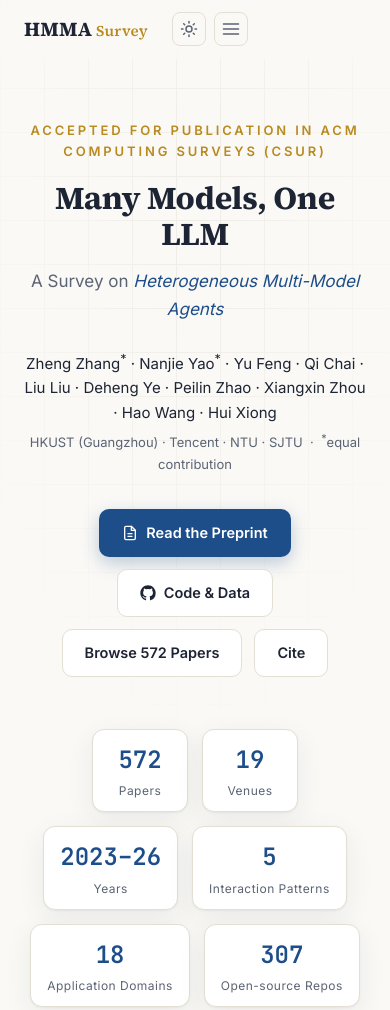
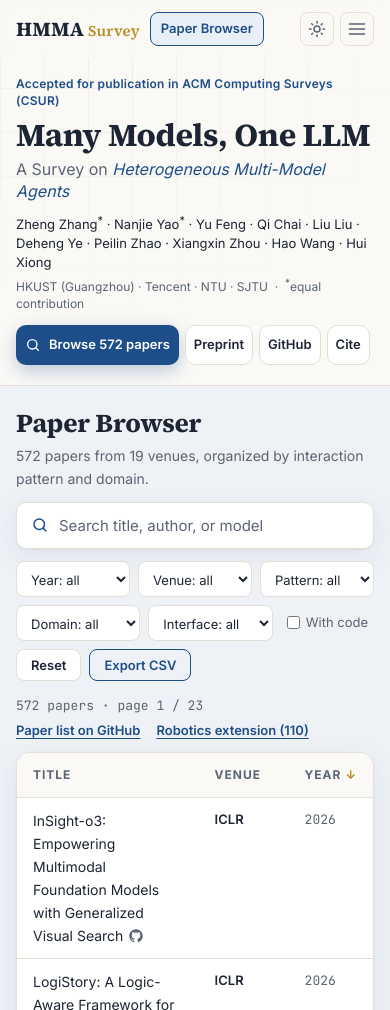
Before and after one commit to 3DAgentWorld/awesome_hmma_agent, a plain HTML site: page docs/index.html in a window 390 px wide. Shown: the top 1010 px of the page. Drawn offline with nearby package versions, Linux system fonts and the light colour scheme.

Commit message:
Make the HMMA paper browser the primary entry point

```diff
--- a/docs/assets/app.js
+++ b/docs/assets/app.js
@@ -74,15 +74,19 @@
   window.addEventListener('scroll', function () {
     nav.classList.toggle('scrolled', window.scrollY > 8);
   }, { passive: true });
-  $('#navBurger').addEventListener('click', function () {
-    $('#navLinks').classList.toggle('open');
+  var navBurger = $('#navBurger');
+  var navLinks = $('#navLinks');
+  navBurger.addEventListener('click', function () {
+    navBurger.setAttribute('aria-expanded', navLinks.classList.toggle('open'));
   });
-  $$('#navLinks a').forEach(function (a) {
-    a.addEventListener('click', function () { $('#navLinks').classList.remove('open'); });
+  var navAnchors = $$('.nav-browser, #navLinks a');
+  navAnchors.forEach(function (a) {
+    a.addEventListener('click', function () {
+      navLinks.classList.remove('open');
+      navBurger.setAttribute('aria-expanded', 'false');
+    });
   });
 
-  var sectionIds = ['overview', 'taxonomy', 'trends', 'architecture', 'browser', 'pipeline', 'citation'];
-  var navAnchors = $$('#navLinks a');
   var spy = new IntersectionObserver(function (entries) {
     entries.forEach(function (en) {
       if (!en.isIntersecting) return;
@@ -91,7 +95,7 @@
       });
     });
   }, { rootMargin: '-30% 0px -60% 0px' });
-  sectionIds.forEach(function (id) { var el = document.getElementById(id); if (el) spy.observe(el); });
+  navAnchors.forEach(function (a) { spy.observe($(a.getAttribute('href'))); });
 
   /* ---------- counters & reveal ---------- */
   var counterObs = new IntersectionObserver(function (entries) {
@@ -116,7 +120,7 @@
       if (en.isIntersecting) { en.target.classList.add('visible'); revealObs.unobserve(en.target); }
     });
   }, { threshold: 0.08 });
-  $$('.section, .chart-card, .pstep').forEach(function (el) {
+  $$('.section:not(.browser-section), .chart-card, .pstep').forEach(function (el) {
     el.classList.add('reveal'); revealObs.observe(el);
   });
 
@@ -355,7 +359,11 @@
       }]
     });
   }
-  buildCharts();
+  if (typeof echarts === 'undefined') {
+    $('#chartLibrary').addEventListener('load', buildCharts, { once: true });
+  } else {
+    buildCharts();
+  }
 
   var resizeTimer;
   window.addEventListener('resize', function () {
--- a/docs/assets/style.css
+++ b/docs/assets/style.css
@@ -9,6 +9,7 @@
   --muted: #5b6474;
   --line: #e3dfd4;
   --accent: #1d4e89;
+  --on-accent: #fff;
   --accent-soft: #e8eff7;
   --gold: #b98a1d;
   --shadow: 0 1px 2px rgba(29, 36, 51, .05), 0 8px 28px rgba(29, 36, 51, .07);
@@ -28,6 +29,7 @@ html[data-theme="dark"] {
   --muted: #98a2b3;
   --line: #2a3342;
   --accent: #6ea8e1;
+  --on-accent: #10141b;
   --accent-soft: #1f2c3d;
   --gold: #d8b34a;
   --shadow: 0 1px 2px rgba(0, 0, 0, .3), 0 10px 30px rgba(0, 0, 0, .35);
@@ -61,9 +63,15 @@ body {
 }
 .nav-brand {
   font-family: "Source Serif 4", serif; font-weight: 700; font-size: 20px;
-  color: var(--ink); text-decoration: none; letter-spacing: .2px;
+  color: var(--ink); text-decoration: none; letter-spacing: .2px; white-space: nowrap;
 }
 .nav-brand-sub { color: var(--gold); font-weight: 600; margin-left: 4px; font-size: 15px; }
+.nav-browser {
+  padding: 5px 10px; border: 1px solid var(--line); border-radius: 8px;
+  background: var(--card); color: var(--accent);
+  font-size: 13px; font-weight: 600; text-decoration: none; white-space: nowrap;
+}
+.nav-browser:hover, .nav-browser.active { background: var(--accent-soft); border-color: var(--accent); }
 .nav-links { display: flex; gap: 4px; margin-left: auto; }
 .nav-links a {
   color: var(--muted); text-decoration: none; font-size: 14px; font-weight: 500;
@@ -86,7 +94,7 @@ html[data-theme="dark"] .icon-sun { display: none; }
 /* ---------- hero ---------- */
 .hero {
   position: relative; overflow: hidden;
-  padding: 150px 0 84px;
+  padding: 96px 0 36px;
   border-bottom: 1px solid var(--line);
 }
 .hero-grid-bg {
@@ -95,24 +103,25 @@ html[data-theme="dark"] .icon-sun { display: none; }
     linear-gradient(var(--line) 1px, transparent 1px),
     linear-gradient(90deg, var(--line) 1px, transparent 1px);
   background-size: 44px 44px;
-  mask-image: radial-gradient(ellipse 90% 70% at 50% 20%, black 0%, transparent 70%);
+  mask-image: radial-gradient(ellipse 90% 85% at 30% 15%, black 0%, transparent 78%);
   opacity: .5;
 }
-.hero-inner { position: relative; text-align: center; }
+.hero-inner { position: relative; }
 .hero-kicker {
-  font-size: 13px; font-weight: 600; letter-spacing: .22em; text-transform: uppercase;
-  color: var(--gold); margin-bottom: 18px;
+  font-size: 13px; font-weight: 600; letter-spacing: .02em;
+  color: var(--accent); margin-bottom: 10px;
 }
 .hero-title {
   font-family: "Source Serif 4", serif; font-weight: 700;
   font-size: clamp(32px, 5.2vw, 54px); line-height: 1.12; letter-spacing: -.01em;
-  max-width: 880px; margin: 0 auto 14px;
+  max-width: 880px; margin: 0 0 6px;
 }
-.hero-subtitle { font-size: clamp(17px, 2.4vw, 22px); color: var(--muted); margin-bottom: 26px; }
+.hero-subtitle { font-size: clamp(17px, 2.4vw, 22px); color: var(--muted); margin-bottom: 14px; line-height: 1.35; }
 .hero-subtitle em { color: var(--accent); font-style: italic; }
 .hero-authors { font-size: 15px; color: var(--ink); margin-bottom: 4px; }
-.hero-venue { font-size: 13px; color: var(--muted); margin-bottom: 34px; }
-.hero-buttons { display: flex; gap: 12px; justify-content: center; flex-wrap: wrap; margin-bottom: 52px; }
+.hero-venue { font-size: 13px; color: var(--muted); margin-bottom: 18px; }
+.hero-buttons { display: flex; gap: 8px; flex-wrap: wrap; }
+.hero-buttons .btn { padding: 8px 14px; }
 
 .btn {
   display: inline-flex; align-items: center; gap: 8px;
@@ -122,15 +131,15 @@ html[data-theme="dark"] .icon-sun { display: none; }
   font-family: inherit;
 }
 .btn:active { transform: translateY(1px); }
-.btn-primary { background: var(--accent); color: #fff; box-shadow: 0 6px 18px rgba(29, 78, 137, .28); }
+.btn-primary { background: var(--accent); color: var(--on-accent); box-shadow: 0 6px 18px rgba(29, 78, 137, .28); }
 .btn-primary:hover { box-shadow: 0 8px 24px rgba(29, 78, 137, .4); }
 .btn-ghost { border-color: var(--line); color: var(--ink); background: var(--card); }
 .btn-ghost:hover { border-color: var(--accent); color: var(--accent); }
 .btn-outline { border-color: var(--accent); color: var(--accent); background: transparent; }
-.btn-outline:hover { background: var(--accent); color: #fff; }
+.btn-outline:hover { background: var(--accent); color: var(--on-accent); }
 .btn-small { padding: 7px 14px; font-size: 13px; border-radius: 8px; }
 
-.stat-chips { display: flex; gap: 14px; justify-content: center; flex-wrap: wrap; }
+.stat-chips { display: flex; gap: 14px; justify-content: center; flex-wrap: wrap; margin-top: 28px; }
 .chip {
   background: var(--card); border: 1px solid var(--line); border-radius: 12px;
   padding: 14px 22px; min-width: 118px; box-shadow: var(--shadow);
@@ -142,7 +151,7 @@ html[data-theme="dark"] .icon-sun { display: none; }
 .chip-label { font-size: 12px; color: var(--muted); letter-spacing: .04em; }
 
 /* ---------- sections ---------- */
-.section { padding: 88px 0; }
+.section { padding: 88px 0; scroll-margin-top: 58px; }
 .section-alt { background: var(--bg-alt); border-block: 1px solid var(--line); }
 .section-title {
   font-family: "Source Serif 4", serif; font-size: clamp(26px, 3.4vw, 34px);
@@ -235,17 +244,33 @@ html[data-theme="dark"] .icon-sun { display: none; }
 .chart-tall { height: 560px; }
 
 /* browser */
+.browser-section {
+  padding: 32px 0 48px;
+  background: color-mix(in srgb, var(--accent-soft) 66%, var(--bg));
+  border-bottom: 1px solid var(--line);
+}
+.browser-header { margin-bottom: 16px; }
+.browser-header .section-title { margin: 0 0 5px; line-height: 1.2; }
+.browser-header .section-title::after { display: none; }
+.browser-summary { color: var(--muted); font-size: 14px; }
+.browser-links { display: flex; flex-wrap: wrap; gap: 6px 16px; }
+.browser-links a {
+  color: var(--accent); font-size: 13px; font-weight: 600;
+  text-underline-offset: 3px;
+}
 .browser-controls { margin-bottom: 14px; }
 .search-wrap {
   display: flex; align-items: center; gap: 10px;
   background: var(--card); border: 1px solid var(--line); border-radius: 10px;
   padding: 0 14px; margin-bottom: 12px; box-shadow: var(--shadow);
 }
-.search-wrap svg { color: var(--muted); flex-shrink: 0; }
+.search-wrap:focus-within { outline: 2px solid var(--accent); outline-offset: 2px; }
+.search-wrap svg { color: var(--accent); flex-shrink: 0; }
 .search-wrap input {
-  flex: 1; border: none; outline: none; background: none;
+  flex: 1; min-width: 0; border: none; outline: none; background: none;
   padding: 13px 0; font-size: 15px; color: var(--ink); font-family: inherit;
 }
+.search-wrap input::placeholder { color: var(--muted); opacity: 1; }
 .filter-row { display: flex; gap: 8px; flex-wrap: wrap; }
 .filter-select {
   background: var(--card); border: 1px solid var(--line); color: var(--ink);
@@ -264,7 +289,11 @@ html[data-theme="dark"] .icon-sun { display: none; }
   display: inline-flex; transition: color .15s;
 }
 .code-icon:hover { color: var(--ink); }
-.browser-meta { font-size: 13px; color: var(--muted); margin-bottom: 10px; font-family: "JetBrains Mono", monospace; }
+.browser-meta {
+  display: flex; flex-wrap: wrap; justify-content: space-between; align-items: baseline;
+  gap: 4px 16px; font-size: 13px; color: var(--muted); margin-bottom: 10px;
+}
+#resultCount { font-family: "JetBrains Mono", monospace; }
 .table-wrap {
   background: var(--card); border: 1px solid var(--line); border-radius: var(--radius);
   overflow: hidden; box-shadow: var(--shadow);
@@ -301,7 +330,7 @@ html[data-theme="dark"] .icon-sun { display: none; }
   font-family: "JetBrains Mono", monospace; transition: all .15s; padding: 0 8px;
 }
 .page-btn:hover { border-color: var(--accent); color: var(--accent); }
-.page-btn.active { background: var(--accent); border-color: var(--accent); color: #fff; }
+.page-btn.active { background: var(--accent); border-color: var(--accent); color: var(--on-accent); }
 .page-btn:disabled { opacity: .4; cursor: default; }
 
 /* detail overlay */
@@ -383,12 +412,32 @@ html[data-theme="dark"] .icon-sun { display: none; }
   }
   .nav-links.open { display: flex; }
   .nav-burger { display: inline-flex; }
+  .nav-actions { margin-left: auto; }
   .col-pattern, .col-domain { display: none; }
   .paper-table th:nth-child(4), .paper-table td:nth-child(4),
   .paper-table th:nth-child(5), .paper-table td:nth-child(5) { display: none; }
 }
 @media (max-width: 560px) {
   .pipeline-steps { grid-template-columns: 1fr; }
-  .hero { padding-top: 120px; }
+  .container, .nav-inner { padding-inline: 16px; }
+  .nav-inner { gap: 10px; }
+  .nav-actions { gap: 6px; }
+  .hero { padding: 76px 0 20px; }
+  .hero-kicker { font-size: 12px; line-height: 1.4; margin-bottom: 8px; }
+  .hero-subtitle { font-size: 16px; margin-bottom: 10px; }
+  .hero-authors { font-size: 13px; line-height: 1.45; }
+  .hero-venue { font-size: 12px; line-height: 1.4; margin-bottom: 12px; }
+  .hero-buttons { gap: 6px; }
+  .hero-buttons .btn { font-size: 13px; padding-inline: 8px; }
+  .browser-section { padding-top: 22px; }
+  .browser-header { margin-bottom: 12px; }
+  .filter-select { flex: 1 1 96px; min-width: 0; max-width: none; }
   .chip { min-width: 96px; padding: 10px 16px; }
 }
+@media (max-width: 375px) {
+  .nav-brand-sub { display: none; }
+}
+@media (prefers-reduced-motion: reduce) {
+  html { scroll-behavior: auto; }
+  .reveal { opacity: 1; transform: none; transition: none; }
+}
--- a/docs/index.html
+++ b/docs/index.html
@@ -11,16 +11,16 @@
 <link rel="preconnect" href="https://fonts.gstatic.com" crossorigin>
 <link href="https://fonts.googleapis.com/css2?family=Source+Serif+4:ital,opsz,wght@0,8..60,400;0,8..60,600;0,8..60,700;1,8..60,400&family=Inter:wght@400;500;600;700&family=JetBrains+Mono:wght@400;600&display=swap" rel="stylesheet">
 <link rel="stylesheet" href="assets/style.css">
-<script src="https://cdn.jsdelivr.net/npm/echarts@5.5.0/dist/echarts.min.js"></script>
+<script id="chartLibrary" src="https://cdn.jsdelivr.net/npm/echarts@5.5.0/dist/echarts.min.js" async></script>
 </head>
 <body>
 
 <nav class="nav" id="nav">
   <div class="nav-inner">
     <a class="nav-brand" href="#top">HMMA<span class="nav-brand-sub">Survey</span></a>
+    <a class="nav-browser" href="#browser">Paper Browser</a>
     <div class="nav-links" id="navLinks">
       <a href="#overview">Overview</a>
-      <a href="#browser">Paper Browser</a>
       <a href="#taxonomy">Taxonomy</a>
       <a href="#trends">Trends</a>
       <a href="#architecture">Architecture</a>
@@ -32,7 +32,7 @@
         <svg class="icon-sun" viewBox="0 0 24 24" width="18" height="18" fill="none" stroke="currentColor" stroke-width="2" stroke-linecap="round"><circle cx="12" cy="12" r="4"/><path d="M12 2v2m0 16v2M4.9 4.9l1.4 1.4m11.4 11.4 1.4 1.4M2 12h2m16 0h2M4.9 19.1l1.4-1.4M17.7 6.3l1.4-1.4"/></svg>
         <svg class="icon-moon" viewBox="0 0 24 24" width="18" height="18" fill="none" stroke="currentColor" stroke-width="2" stroke-linecap="round" stroke-linejoin="round"><path d="M21 12.8A9 9 0 1 1 11.2 3a7 7 0 0 0 9.8 9.8z"/></svg>
       </button>
-      <button class="icon-btn nav-burger" id="navBurger" aria-label="Menu">
+      <button class="icon-btn nav-burger" id="navBurger" aria-label="Menu" aria-expanded="false" aria-controls="navLinks">
         <svg viewBox="0 0 24 24" width="20" height="20" fill="none" stroke="currentColor" stroke-width="2" stroke-linecap="round"><path d="M3 6h18M3 12h18M3 18h18"/></svg>
       </button>
     </div>
@@ -41,7 +41,7 @@
 
 <header class="hero" id="top">
   <div class="hero-grid-bg" aria-hidden="true"></div>
-  <div class="container hero-inner">
+  <div class="container container-wide hero-inner">
     <p class="hero-kicker">Accepted for publication in ACM Computing Surveys (CSUR)</p>
     <h1 class="hero-title">Many Models, One LLM</h1>
     <p class="hero-subtitle">A Survey on <em>Heterogeneous Multi-Model Agents</em></p>
@@ -52,30 +52,68 @@
     <p class="hero-venue">HKUST (Guangzhou) · Tencent · NTU · SJTU &nbsp;·&nbsp; <sup>*</sup>equal contribution</p>
 
     <div class="hero-buttons">
-      <a class="btn btn-primary" href="https://doi.org/10.20944/preprints202607.1041.v1" target="_blank" rel="noopener">
-        <svg viewBox="0 0 24 24" width="16" height="16" fill="none" stroke="currentColor" stroke-width="2" stroke-linecap="round" stroke-linejoin="round"><path d="M14 2H6a2 2 0 0 0-2 2v16a2 2 0 0 0 2 2h12a2 2 0 0 0 2-2V8z"/><path d="M14 2v6h6M9 13h6M9 17h6"/></svg>
-        Read the Preprint
+      <a class="btn btn-primary" href="#browser">
+        <svg viewBox="0 0 24 24" width="16" height="16" fill="none" stroke="currentColor" stroke-width="2" stroke-linecap="round" aria-hidden="true"><circle cx="11" cy="11" r="7"/><path d="m20 20-3.5-3.5"/></svg>
+        Browse 572 papers
       </a>
-      <a class="btn btn-ghost" href="https://github.com/3DAgentWorld/awesome_hmma_agent" target="_blank" rel="noopener">
-        <svg viewBox="0 0 24 24" width="16" height="16" fill="currentColor"><path d="M12 .5C5.65.5.5 5.65.5 12c0 5.08 3.29 9.39 7.86 10.91.58.11.79-.25.79-.56v-2.17c-3.2.7-3.87-1.36-3.87-1.36-.52-1.33-1.28-1.69-1.28-1.69-1.04-.71.08-.7.08-.7 1.15.08 1.76 1.19 1.76 1.19 1.03 1.76 2.7 1.25 3.36.96.1-.75.4-1.25.72-1.54-2.55-.29-5.24-1.28-5.24-5.69 0-1.26.45-2.28 1.19-3.09-.12-.29-.52-1.46.11-3.05 0 0 .97-.31 3.18 1.18a11 11 0 0 1 5.8 0c2.2-1.49 3.17-1.18 3.17-1.18.63 1.59.23 2.76.11 3.05.74.81 1.19 1.83 1.19 3.09 0 4.42-2.7 5.39-5.27 5.68.41.36.78 1.05.78 2.13v3.16c0 .31.21.68.8.56A11.5 11.5 0 0 0 23.5 12C23.5 5.65 18.35.5 12 .5z"/></svg>
-        Code &amp; Data
-      </a>
-      <a class="btn btn-ghost" href="#browser">Browse 572 Papers</a>
+      <a class="btn btn-ghost" href="https://doi.org/10.20944/preprints202607.1041.v1" target="_blank" rel="noopener">Preprint</a>
+      <a class="btn btn-ghost" href="https://github.com/3DAgentWorld/awesome_hmma_agent">GitHub</a>
       <a class="btn btn-ghost" href="#citation">Cite</a>
-    </div>
-
-    <div class="stat-chips">
-      <div class="chip"><span class="chip-num" data-count="572">0</span><span class="chip-label">Papers</span></div>
-      <div class="chip"><span class="chip-num" data-count="19">0</span><span class="chip-label">Venues</span></div>
-      <div class="chip"><span class="chip-num">2023–26</span><span class="chip-label">Years</span></div>
-      <div class="chip"><span class="chip-num" data-count="5">0</span><span class="chip-label">Interaction Patterns</span></div>
-      <div class="chip"><span class="chip-num" data-count="18">0</span><span class="chip-label">Application Domains</span></div>
-      <div class="chip"><span class="chip-num" data-count="307">0</span><span class="chip-label">Open-source Repos</span></div>
     </div>
   </div>
 </header>
 
 <main>
+
+<section class="section browser-section" id="browser" aria-labelledby="browserTitle">
+  <div class="container container-wide">
+    <div class="browser-header">
+      <h2 class="section-title" id="browserTitle">Paper Browser</h2>
+      <p class="browser-summary">572 papers from 19 venues, organized by interaction pattern and domain.</p>
+    </div>
+
+    <div class="browser-controls">
+      <div class="search-wrap">
+        <svg viewBox="0 0 24 24" width="18" height="18" fill="none" stroke="currentColor" stroke-width="2" stroke-linecap="round" aria-hidden="true"><circle cx="11" cy="11" r="7"/><path d="m20 20-3.5-3.5"/></svg>
+        <input type="search" id="searchInput" aria-label="Search papers by title, authors, or models" placeholder="Search title, author, or model" autocomplete="off">
+      </div>
+      <div class="filter-row" id="filterRow">
+        <select id="filterYear" class="filter-select" aria-label="Filter by year"><option value="">Year: all</option></select>
+        <select id="filterVenue" class="filter-select" aria-label="Filter by venue"><option value="">Venue: all</option></select>
+        <select id="filterPattern" class="filter-select" aria-label="Filter by interaction pattern"><option value="">Pattern: all</option></select>
+        <select id="filterDomain" class="filter-select" aria-label="Filter by application domain"><option value="">Domain: all</option></select>
+        <select id="filterInterface" class="filter-select" aria-label="Filter by interface"><option value="">Interface: all</option></select>
+        <label class="code-check"><input type="checkbox" id="filterCode"> With code</label>
+        <button class="btn btn-small btn-ghost" id="resetFilters">Reset</button>
+        <button class="btn btn-small btn-outline" id="exportCsv">Export CSV</button>
+      </div>
+    </div>
+
+    <div class="browser-meta">
+      <span id="resultCount" role="status">…</span>
+      <div class="browser-links">
+        <a href="https://github.com/3DAgentWorld/awesome_hmma_agent/blob/main/PAPERS.md">Paper list on GitHub</a>
+        <a href="https://github.com/3DAgentWorld/awesome_hmma_agent/blob/main/data/README.md#files">Robotics extension (110)</a>
+      </div>
+    </div>
+
+    <div class="table-wrap">
+      <table class="paper-table" id="paperTable">
+        <thead>
+          <tr>
+            <th class="col-title" data-sort="title">Title</th>
+            <th class="col-venue" data-sort="venue">Venue</th>
+            <th class="col-year" data-sort="year">Year</th>
+            <th class="col-pattern" data-sort="pattern">Pattern</th>
+            <th class="col-domain" data-sort="domain">Domain</th>
+          </tr>
+        </thead>
+        <tbody id="paperTbody"></tbody>
+      </table>
+    </div>
+    <div class="pagination" id="pagination"></div>
+  </div>
+</section>
 
 <section class="section" id="overview">
   <div class="container">
@@ -122,52 +160,18 @@
         </div>
       </div>
     </div>
+    <div class="stat-chips">
+      <div class="chip"><span class="chip-num">572</span><span class="chip-label">Papers</span></div>
+      <div class="chip"><span class="chip-num">19</span><span class="chip-label">Venues</span></div>
+      <div class="chip"><span class="chip-num">2023–26</span><span class="chip-label">Years</span></div>
+      <div class="chip"><span class="chip-num">5</span><span class="chip-label">Interaction Patterns</span></div>
+      <div class="chip"><span class="chip-num">18</span><span class="chip-label">Application Domains</span></div>
+      <div class="chip"><span class="chip-num">307</span><span class="chip-label">Open-source Repos</span></div>
+    </div>
     <figure class="scope-fig">
       <img src="assets/scope.png" alt="Positioning of HMMAs among adjacent paradigms: compound AI systems, multi-agent systems, multimodal LLMs, and model routing.">
       <figcaption>HMMAs sit between adjacent paradigms: unlike compound AI systems the components are probabilistic specialists; unlike multi-agent systems they are heterogeneous models rather than peer LLM agents; unlike multimodal LLMs the capabilities remain separate models orchestrated by the LLM.</figcaption>
     </figure>
-  </div>
-</section>
-
-<section class="section section-alt" id="browser">
-  <div class="container container-wide">
-    <h2 class="section-title">Paper Browser</h2>
-    <p class="section-lead">All 572 surveyed papers with their taxonomy labels. Search, filter, and click a row for details.</p>
-
-    <div class="browser-controls">
-      <div class="search-wrap">
-        <svg viewBox="0 0 24 24" width="16" height="16" fill="none" stroke="currentColor" stroke-width="2" stroke-linecap="round"><circle cx="11" cy="11" r="7"/><path d="m20 20-3.5-3.5"/></svg>
-        <input type="search" id="searchInput" placeholder="Search title, authors, models…" autocomplete="off">
-      </div>
-      <div class="filter-row" id="filterRow">
-        <select id="filterYear" class="filter-select"><option value="">Year: all</option></select>
-        <select id="filterVenue" class="filter-select"><option value="">Venue: all</option></select>
-        <select id="filterPattern" class="filter-select"><option value="">Pattern: all</option></select>
-        <select id="filterDomain" class="filter-select"><option value="">Domain: all</option></select>
-        <select id="filterInterface" class="filter-select"><option value="">Interface: all</option></select>
-        <label class="code-check"><input type="checkbox" id="filterCode"> with code</label>
-        <button class="btn btn-small btn-ghost" id="resetFilters">Reset</button>
-        <button class="btn btn-small btn-outline" id="exportCsv">Export CSV</button>
-      </div>
-    </div>
-
-    <div class="browser-meta"><span id="resultCount">…</span></div>
-
-    <div class="table-wrap">
-      <table class="paper-table" id="paperTable">
-        <thead>
-          <tr>
-            <th class="col-title" data-sort="title">Title</th>
-            <th class="col-venue" data-sort="venue">Venue</th>
-            <th class="col-year" data-sort="year">Year</th>
-            <th class="col-pattern" data-sort="pattern">Pattern</th>
-            <th class="col-domain" data-sort="domain">Domain</th>
-          </tr>
-        </thead>
-        <tbody id="paperTbody"></tbody>
-      </table>
-    </div>
-    <div class="pagination" id="pagination"></div>
   </div>
 </section>
 
```
Also changed, not shown: 1 other file.
